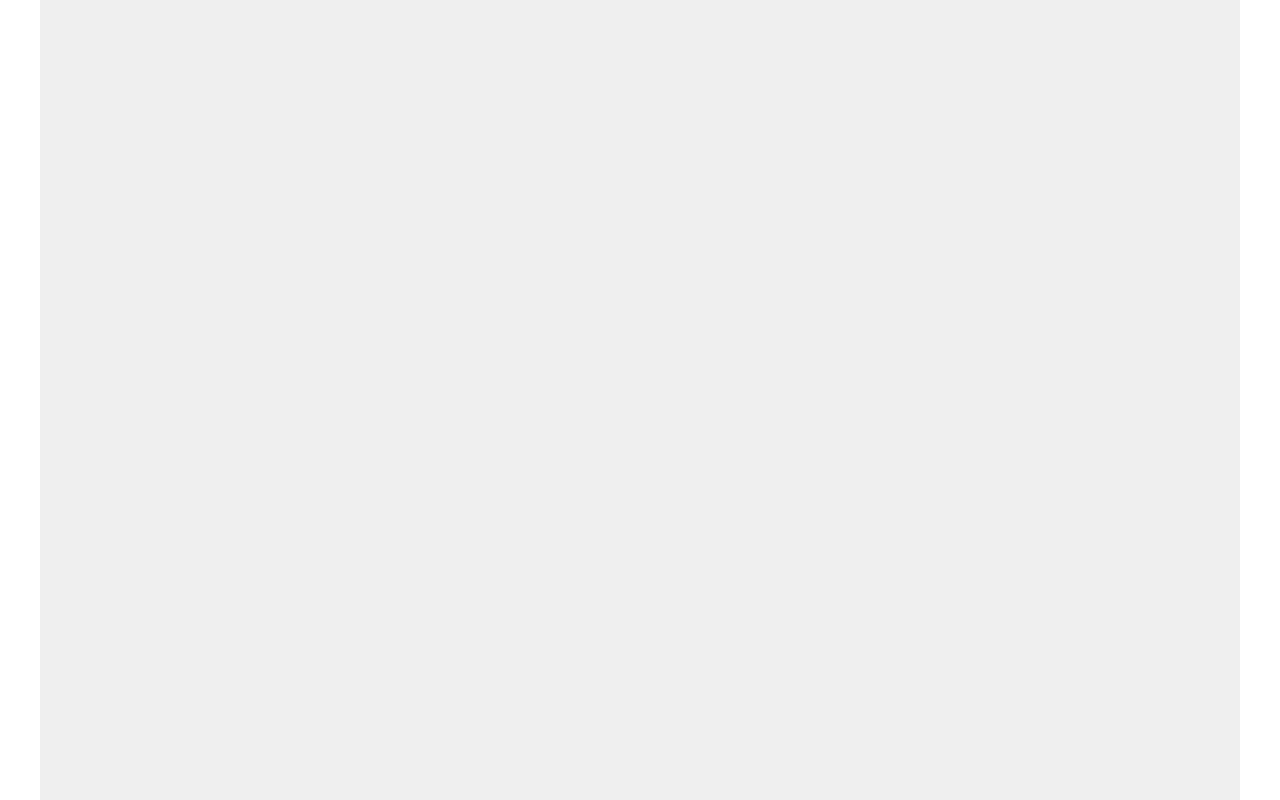
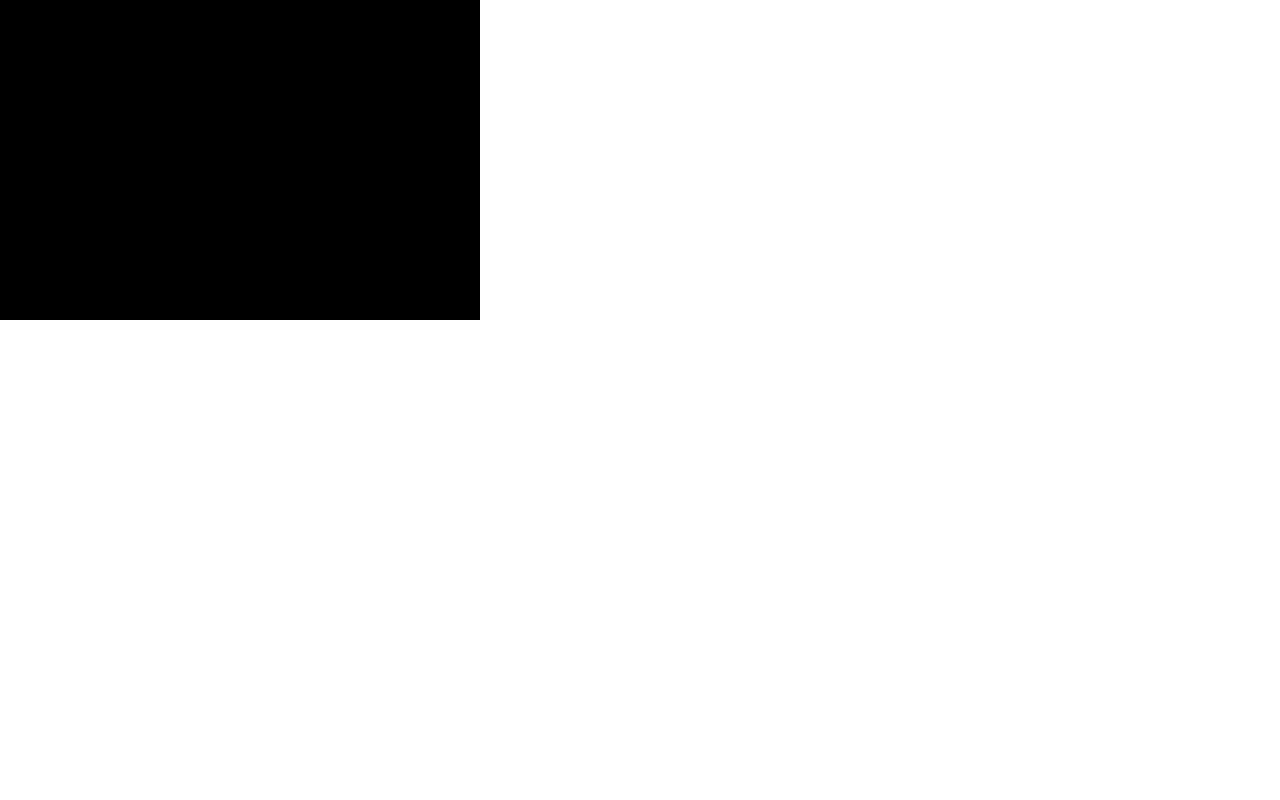
Before and after one commit to SergeyDedikov/gamedev-phaser-workshop, a plain HTML site: page index.html in a window 1280 px wide. Drawn offline with Linux system fonts and the light colour scheme.

```diff
--- a/index.html
+++ b/index.html
@@ -18,14 +18,7 @@
         create: create,
         update: update,
       });
-
-      function preload() {
-        game.scale.scaleMode = Phaser.ScaleManager.SHOW_ALL;
-        game.scale.pageAlignHorizontally = true;
-        game.scale.pageAlignVertically = true;
-        game.stage.backgroundColor = "#eee";
-      }
-
+      function preload() {}
       function create() {}
       function update() {}
     </script>
```
